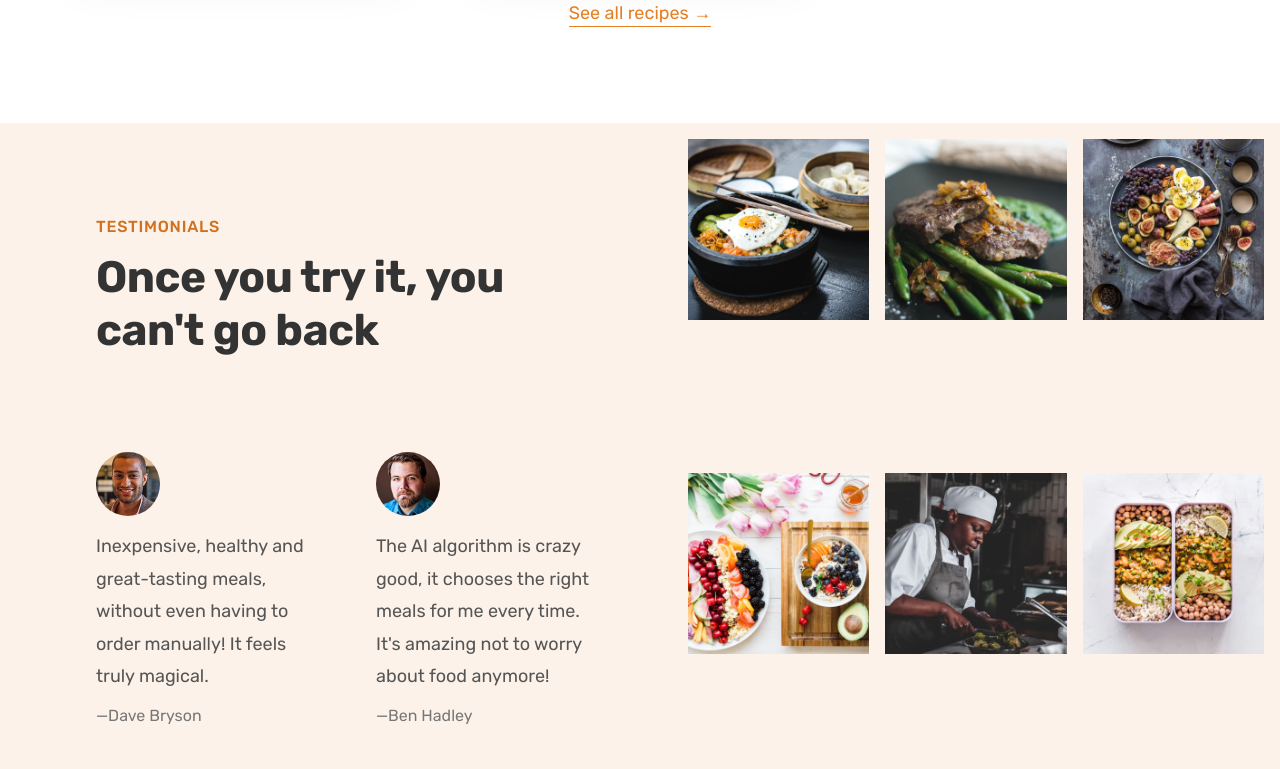
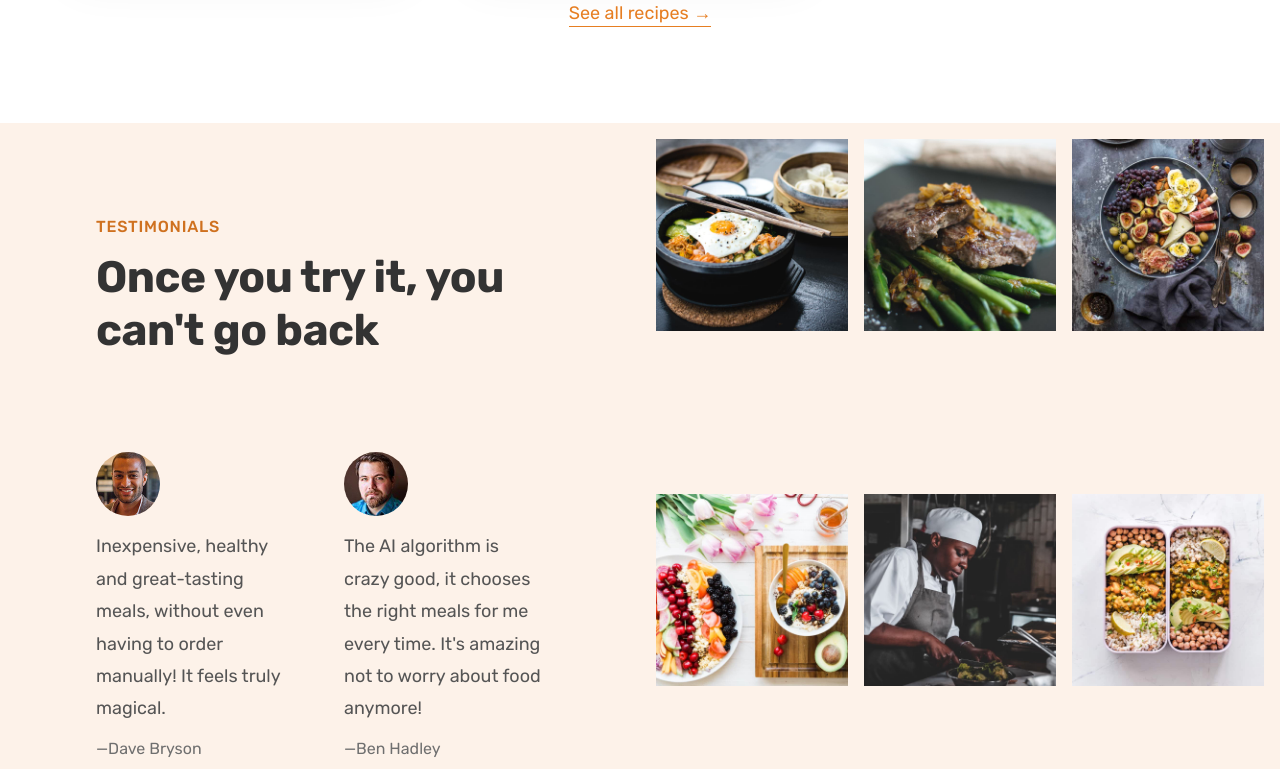
Before and after one commit to serhiikle/omniFood, a plain HTML site: page index.html in a window 1280 px wide. Shown: the part 3440-4209 px from the top of the page. Drawn offline with nearby package versions, Linux system fonts and the light colour scheme.

Commit message:
finish section testimonials

```diff
--- a/css/style.css
+++ b/css/style.css
@@ -12,7 +12,7 @@
 	--tagVegeterianColor: #51cf66;
 	--tagVeganColor: #94d82d;
 	--tagPaleoColor: #ffd43b;
-	--authorColor: #777;
+	--authorColor: #6f6f6f;
 
 	--borderRadiusDefault: 9px;
 	--borderRadiusMedium: 11px;
@@ -500,8 +500,13 @@ strong {
 	background-color: var(--bgColor);
 }
 
+.testimonials__wrapper {
+	display: grid;
+	grid-template-columns: 1fr 1fr;
+}
+
 .testimonials__inner {
-	padding: 9.6rem 0 9.6rem 9.6rem;
+	padding: 9.6rem;
 }
 
 .testimonials__content {
@@ -538,9 +543,15 @@ strong {
 }
 
 .testimonial__gallery-item {
+	overflow: hidden;
 }
 
 .testimonial__gallery-image {
 	display: block;
 	width: 100%;
+	transition: transform .4s ease-out;
 }
+
+.testimonial__gallery-image:hover {
+	transform: scale(1.1);
+}
--- a/index.html
+++ b/index.html
@@ -178,7 +178,7 @@
 		</section>
 		<!-- SECTION TESTIMONIALS -->
 		<section class="testimonials">
-			<div class="testimonials__wrapper grid grid-2-cols">
+			<div class="testimonials__wrapper">
 				<div class="testimonials__inner">
 					<div class="testimonials__head">
 						<span class="testimonials__head-subtitle subtitle">Testimonials</span>
```
Also changed, not shown: 1 other file.
